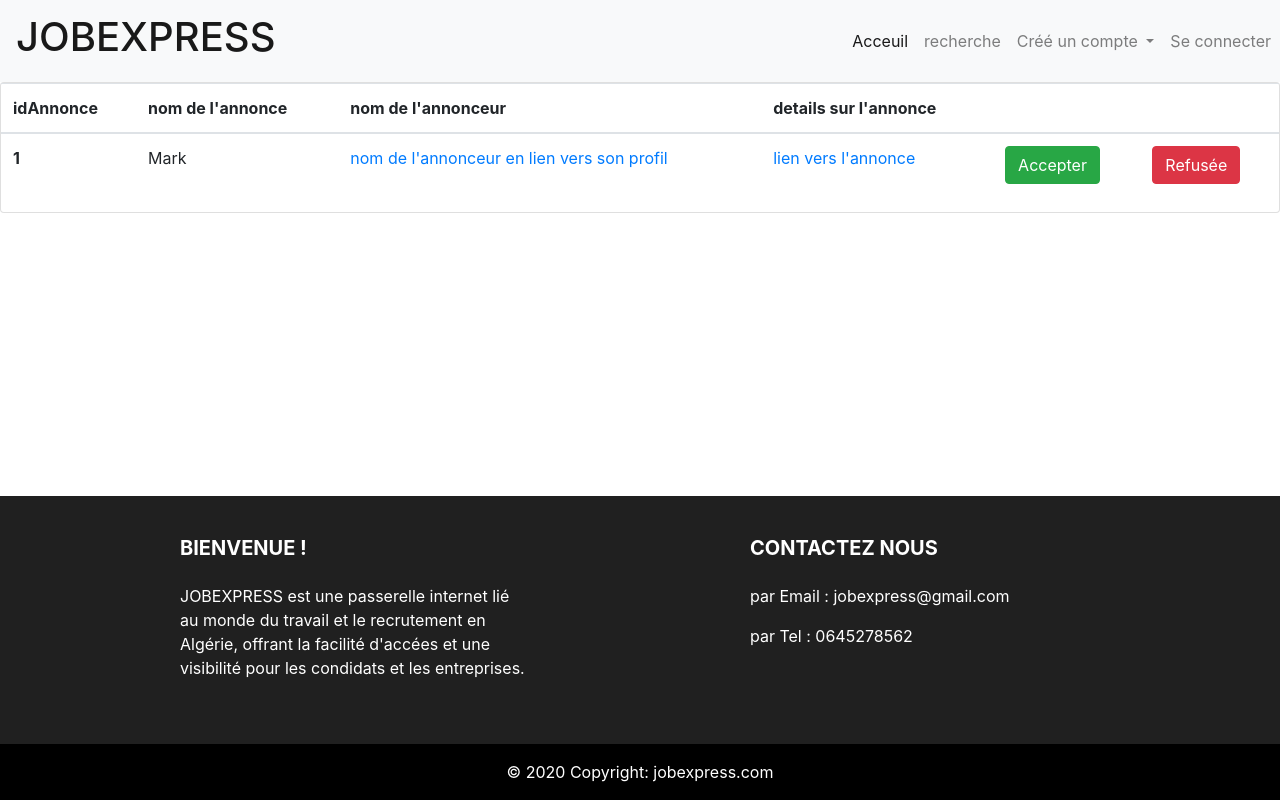
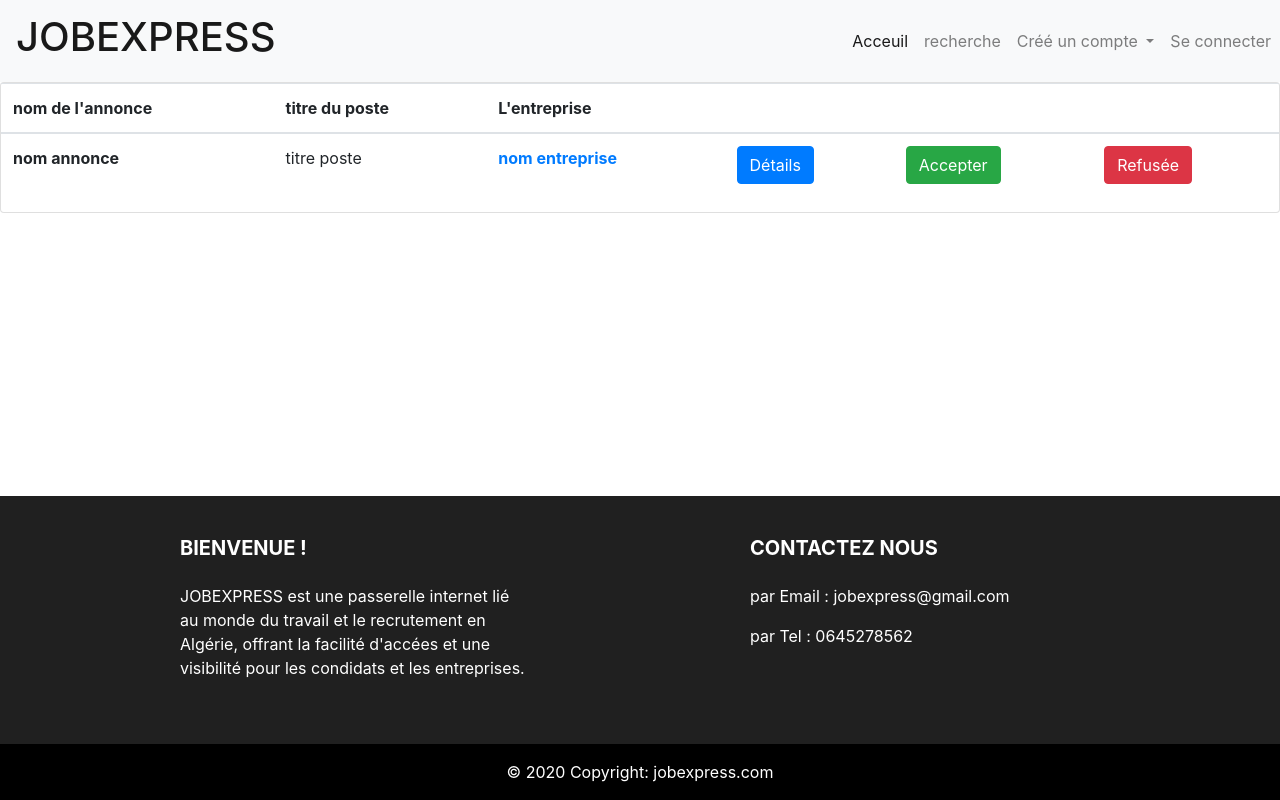
Before and after one commit to hakimyadel/jobexpress, an Angular app: page /admin in a window 1280 px wide. Built offline with nearby package versions, Linux system fonts and the light colour scheme.

Commit message:
admin en cours

```diff
--- a/src/app/admin/admin.component.html
+++ b/src/app/admin/admin.component.html
@@ -2,20 +2,20 @@
   <table class="table table-hover">
     <thead>
     <tr>
-      <th scope="col">idAnnonce</th>
       <th scope="col">nom de l'annonce </th>
-      <th scope="col">nom de l'annonceur</th>
-      <th scope="col">details sur l'annonce</th>
+      <th scope="col">titre du poste </th>
+      <th scope="col">L'entreprise</th>
+      <th scope="col"></th>
       <th scope="col"></th>
       <th scope="col"></th>
     </tr>
     </thead>
     <tbody>
     <tr>
-      <th scope="row">1</th>
-      <td>Mark</td>
-      <td><a href="">nom de l'annonceur en lien vers son profil</a></td>
-      <td><a href="">lien vers l'annonce</a></td>
+      <th scope="row">nom annonce</th>
+      <td>titre poste</td>
+      <th><a href="">nom entreprise</a></th>
+      <td><button type="button" class="btn btn-primary">Détails</button></td>
       <td><button type="button" class="btn btn-success">Accepter</button></td>
       <td><button type="button" class="btn btn-danger">Refusée</button></td>
     </tr>
```
